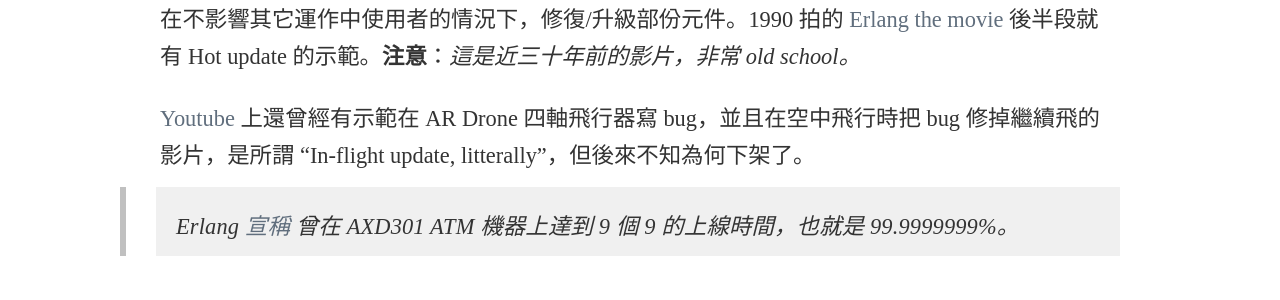
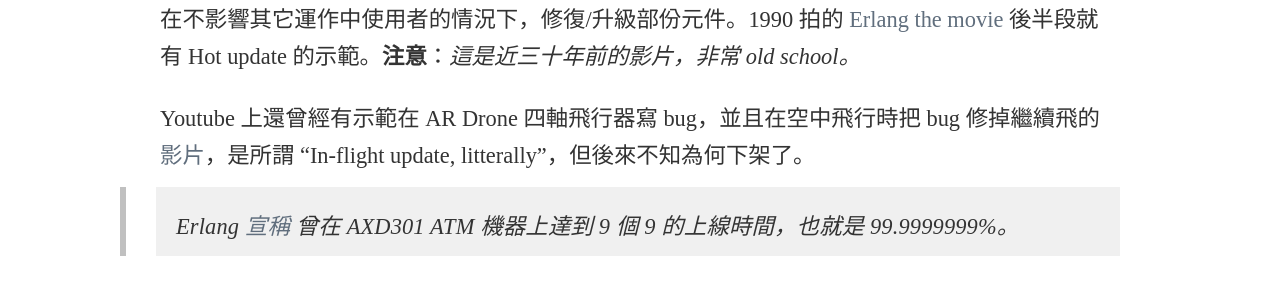
Before and after one commit to taiansu/blog, a Jekyll site: the page built from _posts/2017-01-07-abut-elixir.md, in a window 1280 px wide and 900 px high, scrolled down 2169 px. Shown: the part 154-454 px from the top of the window. Built offline with Jekyll 4.4.1, drawn with Linux system fonts in a browser that asks for light colours; nearby versions of some CDN libraries; some web fonts are replaced; comment, search, counter and statistics services are not loaded.

```diff
--- a/_posts/2017-01-07-abut-elixir.md
+++ b/_posts/2017-01-07-abut-elixir.md
@@ -36,7 +36,7 @@ tree，在出錯時會想盡辦法依設定自動復原。Phoenix 其實就是
 ### 3. Hot update
 我們從來沒有聽過因為電話系統要升級，所以某段時間大家都不能打電話的情況。Erlang 能做到在不影響其它運作中使用者的情況下，修復/升級部份元件。1990 拍的 [Erlang the movie](https://www.youtube.com/watch?v=xrIjfIjssLE) 後半段就有 Hot update 的示範。__注意__：*這是近三十年前的影片，非常 old school。*
 
-[Youtube](https://plus.google.com/+RichardCarlsson/posts/UBMensoXyxG) 上還曾經有示範在 AR Drone 四軸飛行器寫 bug，並且在空中飛行時把 bug 修掉繼續飛的影片，是所謂 "In-flight update, litterally"，但後來不知為何下架了。
+Youtube 上還曾經有示範在 AR Drone 四軸飛行器寫 bug，並且在空中飛行時把 bug 修掉繼續飛的[影片](https://plus.google.com/+RichardCarlsson/posts/UBMensoXyxG)，是所謂 "In-flight update, litterally"，但後來不知為何下架了。
 
 > Erlang [宣稱](http://stackoverflow.com/questions/8426897/erlangs-99-9999999-nine-nines-reliability) 曾在 AXD301 ATM 機器上達到 9 個 9 的上線時間，也就是 99.9999999%。
 
```
